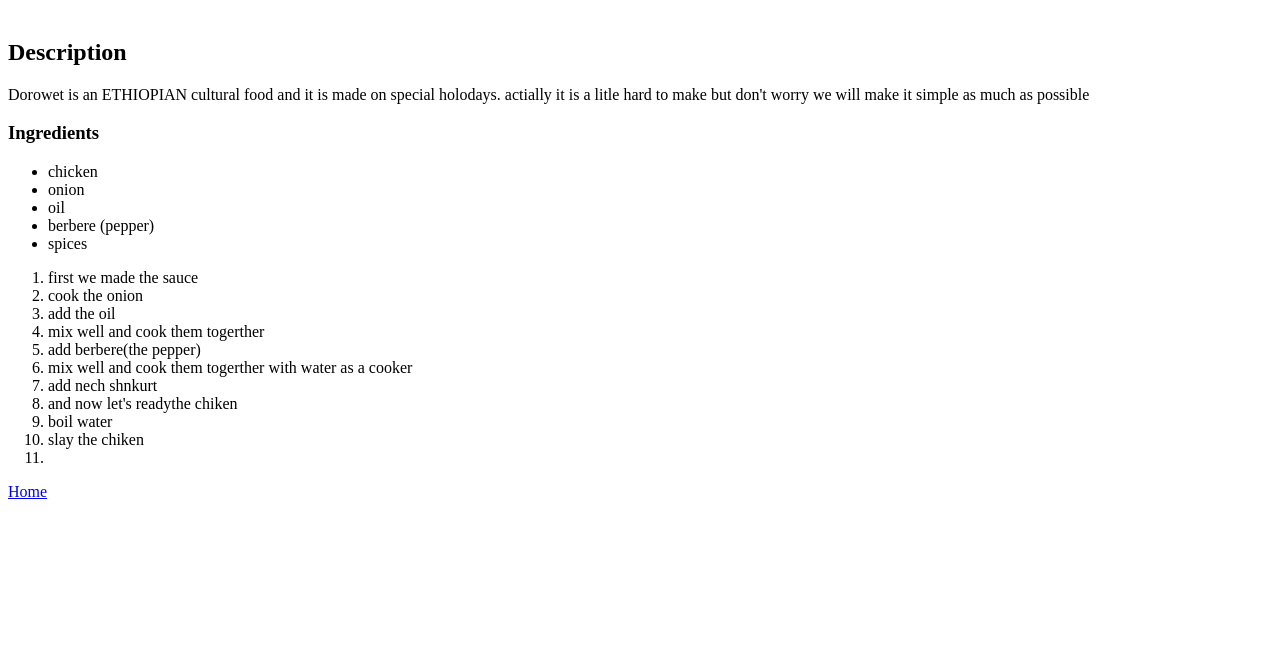
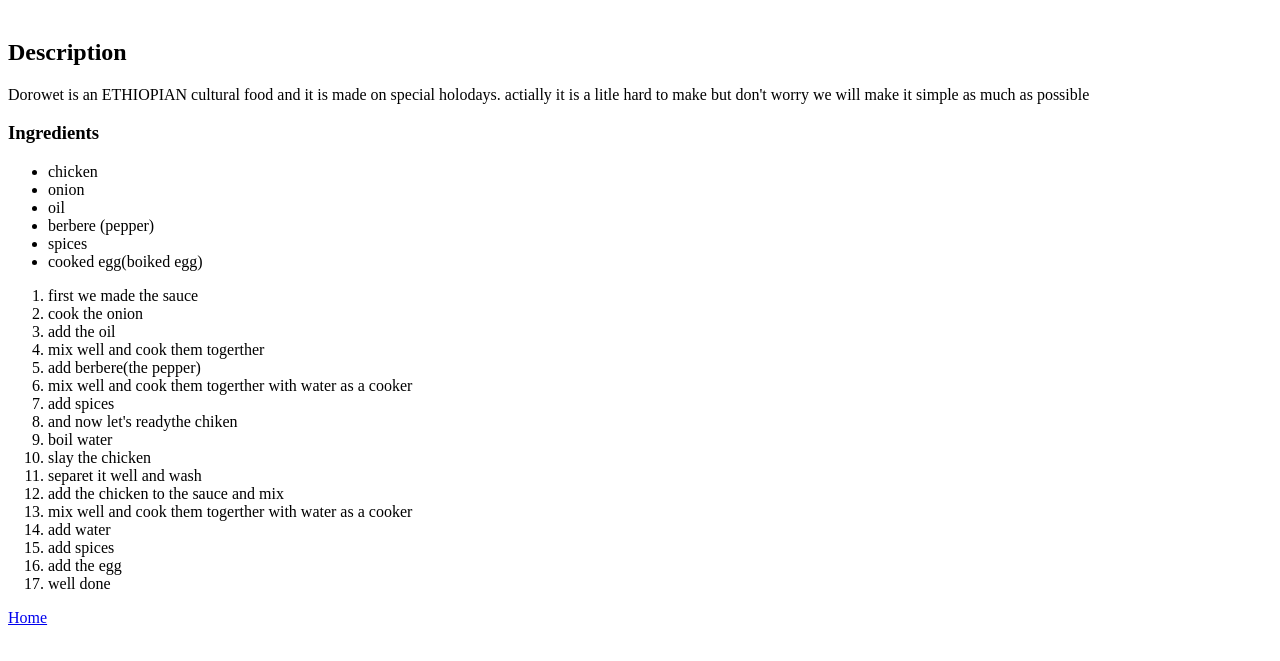
Before and after one commit to mekilit21-jpg/odin-recipes, a plain HTML site: page Desktop/odin-recipes/recipes/dorowet.html in a window 1280 px wide. Shown: the part 79-740 px from the top of the page. Drawn offline with Linux system fonts and the light colour scheme.

Commit message:
Add my project code for the first time

```diff
--- a/Desktop/odin-recipes/recipes/dorowet.html
+++ b/Desktop/odin-recipes/recipes/dorowet.html
@@ -19,6 +19,7 @@
         <li>oil</li>
         <li>berbere (pepper)</li>
         <li>spices</li>
+        <li>cooked egg(boiked egg)</li>
     </ul>
     <ol>
        <li>first we made the sauce</li>
@@ -27,11 +28,17 @@
        <li>mix well and cook them togerther</li>
        <li>add berbere(the pepper)</li>
        <li>mix well and cook them togerther with water as a cooker</li>
-       <li>add nech shnkurt</li>
+       <li>add spices</li>
        <li>and now let's readythe chiken</li>
        <li>boil water</li>
-       <li>slay the chiken</li>
-       <li></li>
+       <li>slay the chicken</li>
+       <li>separet it well and wash</li>
+       <li>add the chicken to the sauce and mix</li>
+       <li>mix well and cook them togerther with water as a cooker</li>
+       <li>add water</li>
+       <li>add spices</li>
+       <li>add the egg</li>
+       <li>well done</li>
     </ol>
     <a href="../index.html">Home</a>
 </body>
```
Also changed, not shown: Desktop/odin-recipes/index.html (+5 -0 lines).
